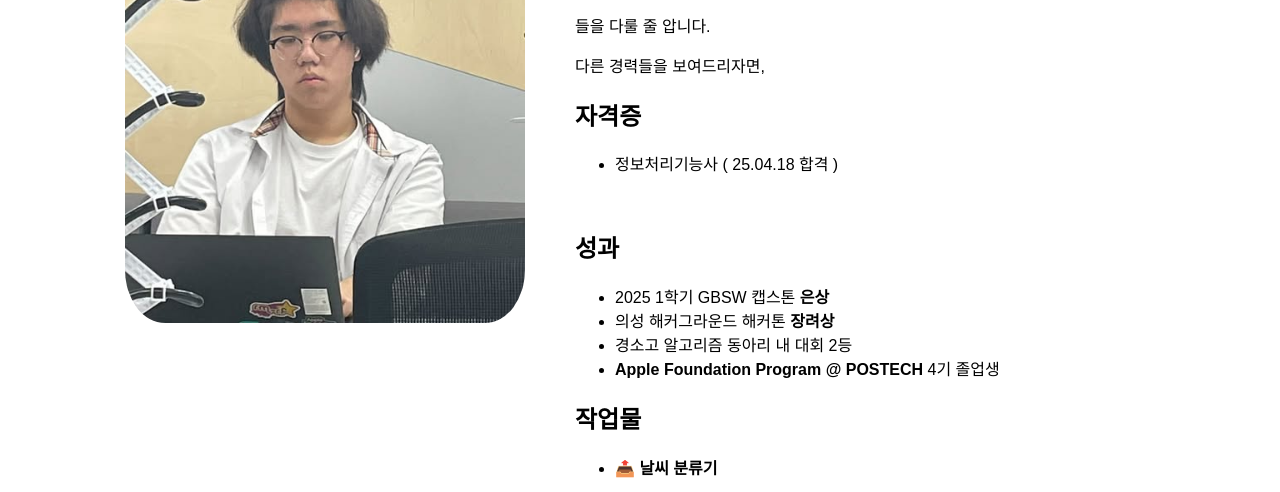
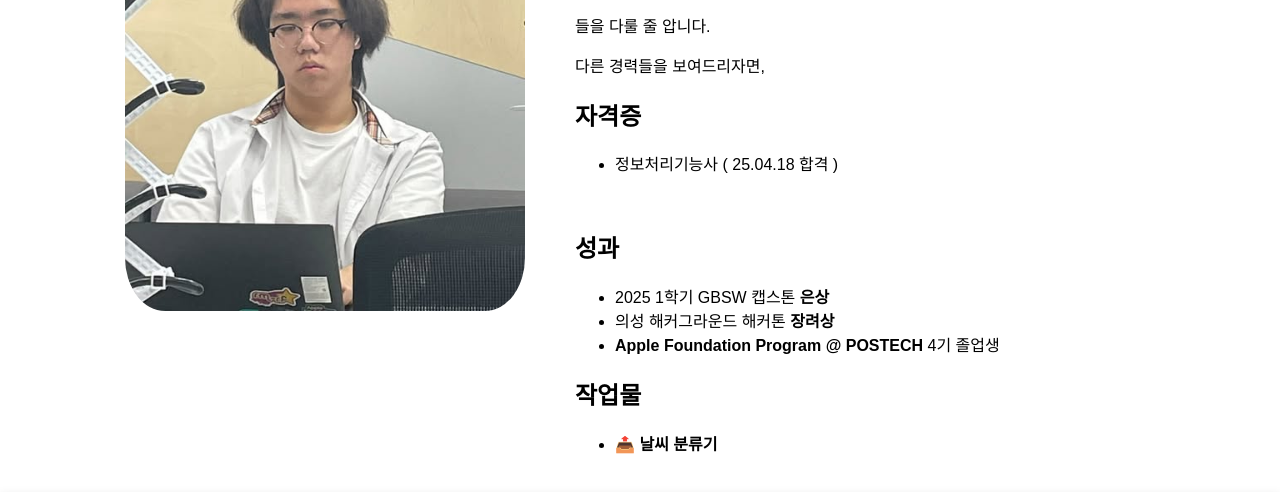
Before and after one commit to yeeeengyu/yeeeengyu.github.io, a plain HTML site: page index-kor.html in a window 1280 px wide. Shown: the part 478-970 px from the top of the page. Drawn offline with Linux system fonts and the light colour scheme; a web font is replaced by a local one.

Commit message:
modify kor

```diff
--- a/index-kor.html
+++ b/index-kor.html
@@ -77,12 +77,11 @@
             <div class="stack-achievements-li">
               <li>2025 1학기 GBSW 캡스톤 <b>은상</b></li>
               <li>의성 해커그라운드 해커톤 <b>장려상</b></li>
-              <li>경소고 알고리즘 동아리 내 대회 2등</li>
               <li><b>Apple Foundation Program @ POSTECH</b> 4기 졸업생</li>
             </div>
             <div class="stack-achievements-p">
+              <p>2025 1학기 GBSW 캡스톤 <b>은상</b></p>
               <p>의성 해커그라운드 해커톤 <b>장려상</b></p>
-              <p>경소고 알고리즘 동아리 내 대회 2등</p>
               <p><b>Apple Foundation Program @ POSTECH</b> 4기 졸업생</p>
             </div>
           </ul>
```
